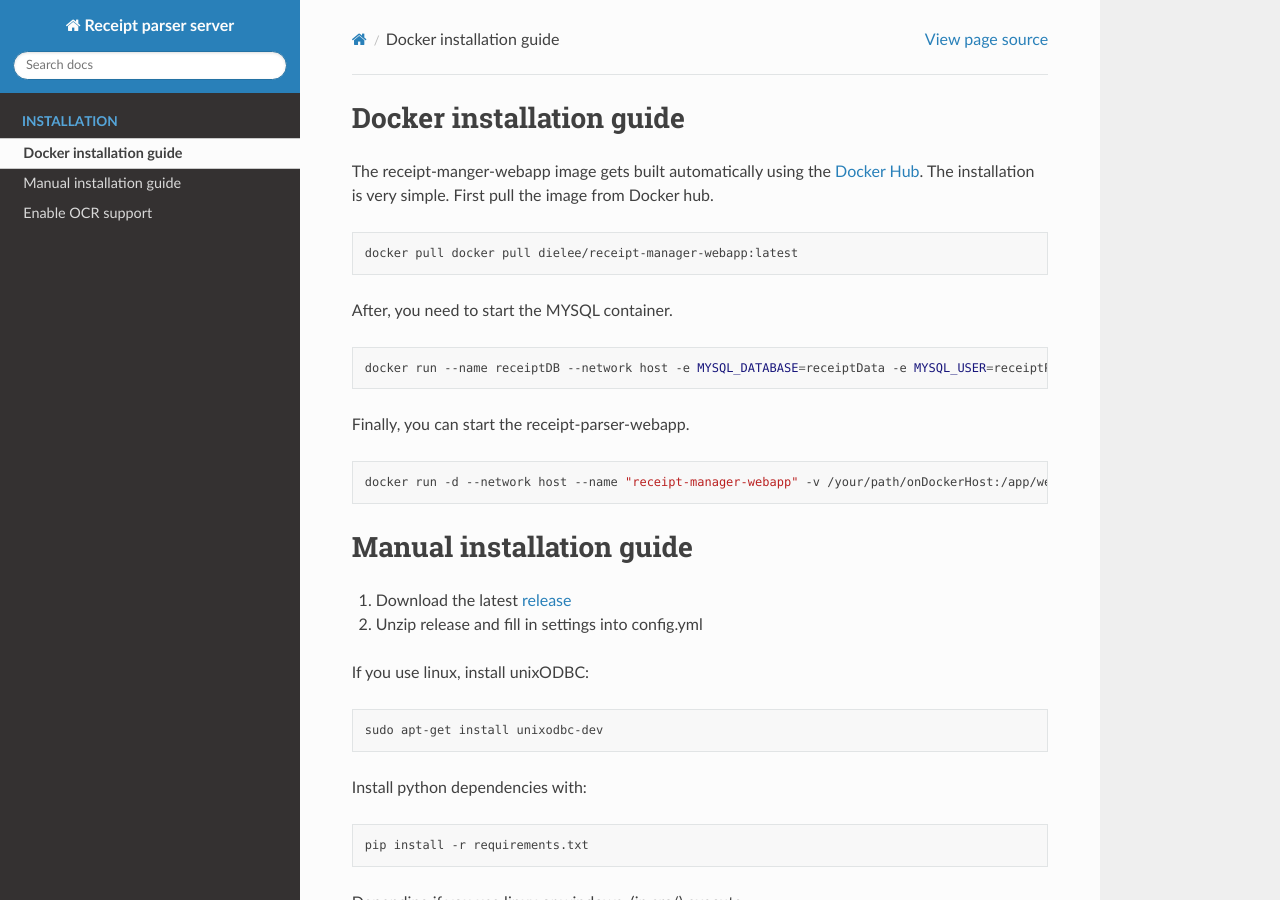
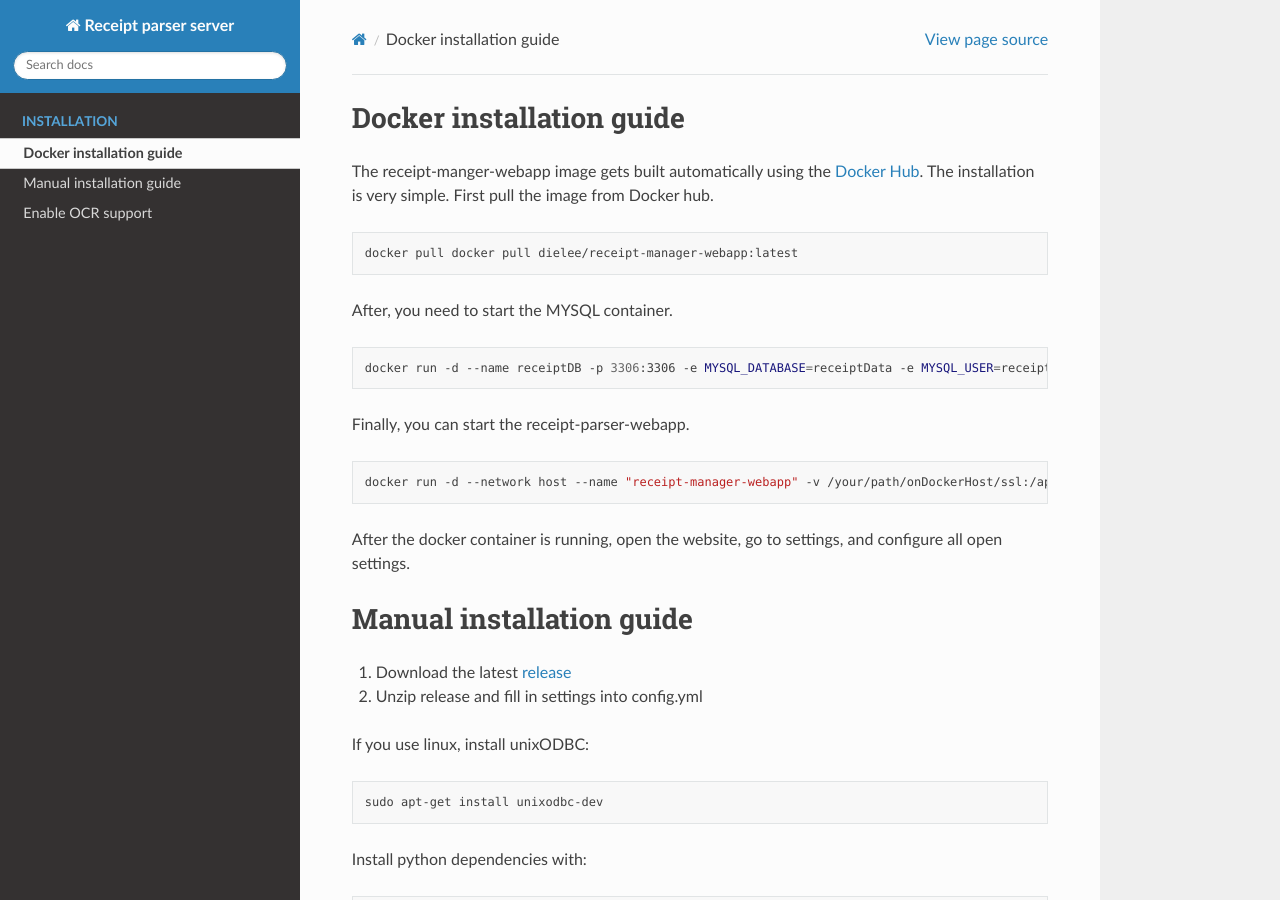
Before and after one commit to ReceiptManager/receipt-manager-webapp, a Sphinx documentation site: the page built from docs/installation.rst, in a window 1280 px wide and 900 px high. Built offline with Sphinx 7.4.7 and the Read the Docs theme 2.0.0, drawn with Linux system fonts in a browser that asks for light colours.

Commit message:
Update installation.rst

```diff
--- a/docs/installation.rst
+++ b/docs/installation.rst
@@ -11,14 +11,15 @@
 
 .. code-block:: bash
 
-    docker run --name receiptDB --network host -e MYSQL_DATABASE=receiptData -e MYSQL_USER=receiptParser -e MYSQL_PASSWORD=receiptParser2021! -e MYSQL_RANDOM_ROOT_PASSWORD=true mysql:latest
+    docker run -d --name receiptDB -p 3306:3306 -e MYSQL_DATABASE=receiptData -e MYSQL_USER=receiptParser -e MYSQL_PASSWORD=receiptParser2021! -e MYSQL_RANDOM_ROOT_PASSWORD=true mysql:latest
 
 Finally, you can start the receipt-parser-webapp.
 
 .. code-block:: bash
 
-    docker run -d --network host --name "receipt-manager-webapp" -v /your/path/onDockerHost:/app/webroot/ssl -e backendIP="backendIP" -e backendPort="backendPort" -e backendLanguage="de-DE" -e parserIP="parserIP" -e parserPort="8721" -e parserToken="parserToken" -e dbMode="mssql or mysql" -e sqlServerIP="sqlServerIP" -e sqlDatabase="reciptData" -e sqlUsername="sqlUsername" -e sqlPassword="sqlPassword" dielee/receipt-manager-webapp:latest
+    docker run -d --network host --name "receipt-manager-webapp" -v /your/path/onDockerHost/ssl:/app/webroot/ssl -v /your/path/onDockerHost/config:/app/config -e backendIP="backendIP" -e backendPort="5558" -e useSSL="false" dielee/receipt-manager-webapp:latest
 
+After the docker container is running, open the website, go to settings, and configure all open settings.
 
 Manual installation guide
 =================================================
```
